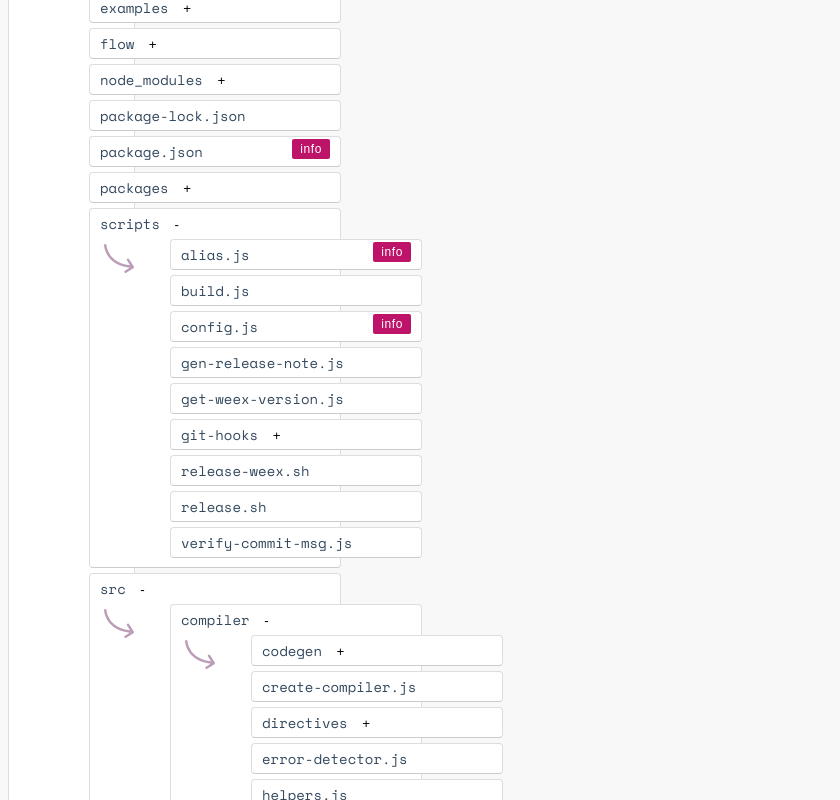
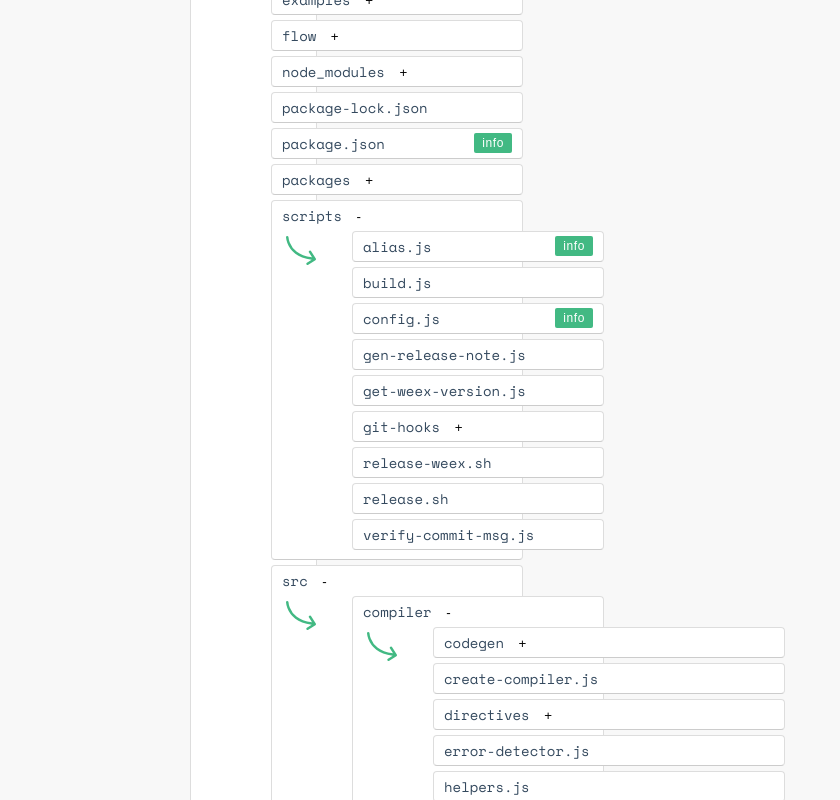
Before and after one commit to sdras/vue-directory-tree, a Vue app: page / in a window 1280 px wide. Shown: the part 1220-2020 px from the top of the page, without its empty margins (0-840 px from the left). Built offline with nearby package versions, Linux system fonts and the light colour scheme.

Commit message:
more work on the light version

```diff
--- a/src/App.vue
+++ b/src/App.vue
@@ -35,7 +35,9 @@ body {
   -moz-osx-font-smoothing: grayscale;
   color: #34495e;
   background-color: #f8f8f8;
-  width: 100vw;
+  max-width: 100vw;
+  width: 900px;
+  margin: 0 auto;
   min-height: 100vh;
 }
 
--- a/src/components/AppArrow.vue
+++ b/src/components/AppArrow.vue
@@ -15,6 +15,6 @@ svg {
   width: 30px;
   top: 35px;
   left: 14px;
-  fill: rgba(119, 59, 114, 0.5);
+  fill: #42b983;
 }
 </style>
--- a/src/components/AppItem.vue
+++ b/src/components/AppItem.vue
@@ -90,7 +90,6 @@ section {
   border-bottom-color: #ccc;
   text-align: left;
   border-radius: 4px;
-  white-space: nowrap;
   button {
     background: rgba(255, 255, 255, 0.2);
     border-radius: 2px;
@@ -99,6 +98,9 @@ section {
   }
   .block {
     width: 200px;
+    .block .block {
+      width: 300px;
+    }
   }
 }
 
@@ -113,11 +115,10 @@ button {
 .block .block button.info {
   position: absolute;
   right: 10px;
-  background: #bd1369;
+  background: #42b983;
   padding: 3px 8px;
   font-size: 12px;
   color: white;
-  margin-top: -2px;
   letter-spacing: 0.05em;
 }
 </style>
--- a/src/components/AppMoreinfo.vue
+++ b/src/components/AppMoreinfo.vue
@@ -1,6 +1,5 @@
 <template>
   <div class="more-info-contain">
-    <a href="" target="_blank">
     <svg xmlns="http://www.w3.org/2000/svg" viewBox="0 0 100 100" class="more-info" aria-labelledby="title" role="presentation" @mouseenter="show = !show" @mouseleave="show = !show">
       <title id="title">Question Mark Icon</title>
       <g class="questionpath">
@@ -15,7 +14,6 @@
         <p>Often when we're excited about contributing to a project, it takes a little while to understand the codebase even before we get started. It's estimated that developers spend 70% of their time reading code and only 30% writing. This project documents how Vue.js is set up with special notes taken from a Vue core meeting with Evan You to guide people through the directory structure and give context to how and why things are set up the way that they are so that they can get set up to contribute as soon as possible.</p>
       </div>
     </transition>
-    </a>
   </div>
 </template>
 
@@ -31,7 +29,6 @@ export default {
 
 <style scoped>
 .findoutmore {
-  color: white;
   position: absolute;
   top: 5px;
   right: 40px;
--- a/src/components/AppNote.vue
+++ b/src/components/AppNote.vue
@@ -28,14 +28,19 @@ export default {
 div {
   position: absolute;
   background: white;
-  left: 335px;
-  width: 450px;
+  left: calc(100% + 10px);
+  font-family: 'Source Sans Pro', 'Helvetica Neue', Arial, sans-serif;
+  font-size: 15px;
+  width: 300px;
   top: 0;
-  font-family: Helvetica, sans-serif;
   line-height: 1.4em;
   z-index: 5000;
   border-radius: 4px;
-  padding: 4px 20px;
-  box-shadow: 0 0 10px 4px rgba(0, 0, 0, 0.25);
+  margin: 5px 0;
+  transition: 0.5s all ease;
+  background-color: #fff;
+  border: 1px solid #ddd;
+  border-bottom-color: #ccc;
+  padding: 2px 20px;
 }
 </style>
```
Lines whose indentation alone changed are shown as unchanged.
